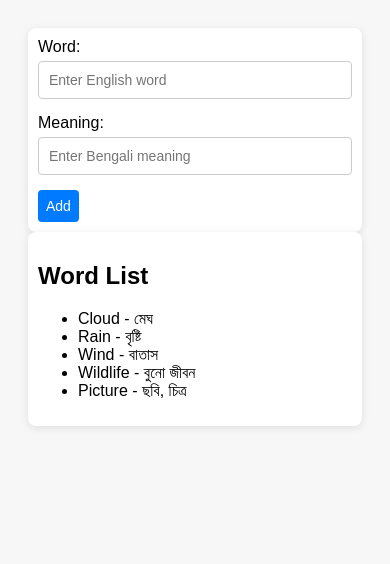
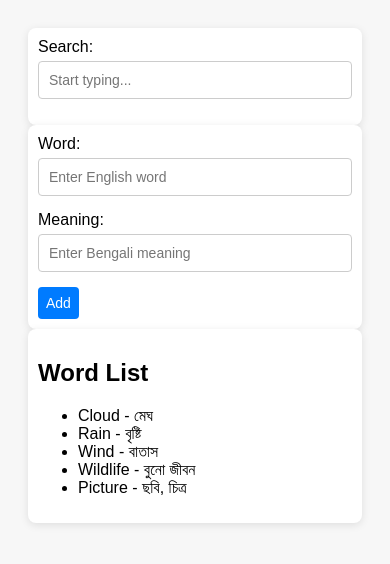
Before and after one commit to Afsana10/CustomVocabulary, a Django app: page / in a window 390 px wide. Shown: the top 564 px of the page. Run offline with Django 5.2, Linux system fonts and the light colour scheme; data comes from the database, SQL or seed files in the repository; both versions use the stored data as it was after the commit.

Commit message:
Added search bar and showed responsive result alphabetically

```diff
--- a/CustomVocabulary/urls.py
+++ b/CustomVocabulary/urls.py
@@ -20,5 +20,6 @@ from CustomVocabularyApp import views
 urlpatterns = [
     #path('admin/', admin.site.urls),
     path('', views.first),
+    path('ajax/search/', views.ajax_search, name='ajax_search'),
 
 ]
--- a/CustomVocabularyApp/templates/CustomVocabularyApp/index.html
+++ b/CustomVocabularyApp/templates/CustomVocabularyApp/index.html
@@ -71,6 +71,15 @@
 <body>
 
 <div class="container">
+  <div class="form-group">
+    <label for="search">Search:</label>
+    <input type="search" id="search" name="search" placeholder="Start typing...">
+  </div>
+  <ul id="searchResults"></ul>
+</div>
+
+
+<div class="container">
   <form method="POST" onsubmit="setTimeout(() => this.reset(), 10);">
     {% csrf_token %}
     <div class="form-group">
@@ -101,5 +110,37 @@
     {% endfor %}
   </ul>
 
+  <script>
+  const searchInput = document.getElementById('search');
+  const resultsList = document.getElementById('searchResults');
+
+  searchInput.addEventListener('input', function () {
+    const query = this.value.trim();
+
+    if (query.length < 2) {
+      resultsList.innerHTML = ""; // Clear results if less than 2 letters
+      return;
+    }
+
+    fetch(`/ajax/search/?userQuery=${encodeURIComponent(query)}`)
+      .then(response => response.json())
+      .then(data => {
+        resultsList.innerHTML = ""; // Clear old results
+
+        if (data.results.length === 0) {
+          const li = document.createElement("li");
+          li.textContent = "No matches found.";
+          resultsList.appendChild(li);
+        } else {
+          data.results.forEach(item => {
+            const li = document.createElement("li");
+            li.textContent = `${item.word} - ${item.meaning}`;
+            resultsList.appendChild(li);
+          });
+        }
+      });
+  });
+</script>
+
 </body>
 </html>
--- a/CustomVocabularyApp/views.py
+++ b/CustomVocabularyApp/views.py
@@ -1,6 +1,7 @@
 from django.shortcuts import render
 from .models import Vocabulary
 from django.shortcuts import redirect
+from django.http import JsonResponse
 
 # Create your views here.
 from django.http import HttpResponse
@@ -18,3 +19,12 @@ def first(request):
        # return HttpResponse(f"Word: {word}, Meaning: {meaning}")
    # return HttpResponse("Hello, world!")
    return render(request, 'CustomVocabularyApp/index.html',{"vocab_list": vocab_list})
+
+def ajax_search(request):
+    query = request.GET.get('userQuery', '')
+    if len(query) >= 2:
+        results = Vocabulary.objects.filter(word__istartswith=query).order_by('word')
+        data = [{'word': v.word, 'meaning': v.meaning} for v in results]
+    else:
+        data = []
+    return JsonResponse({'results': data})
```
Also changed, not shown: db.sqlite3.
